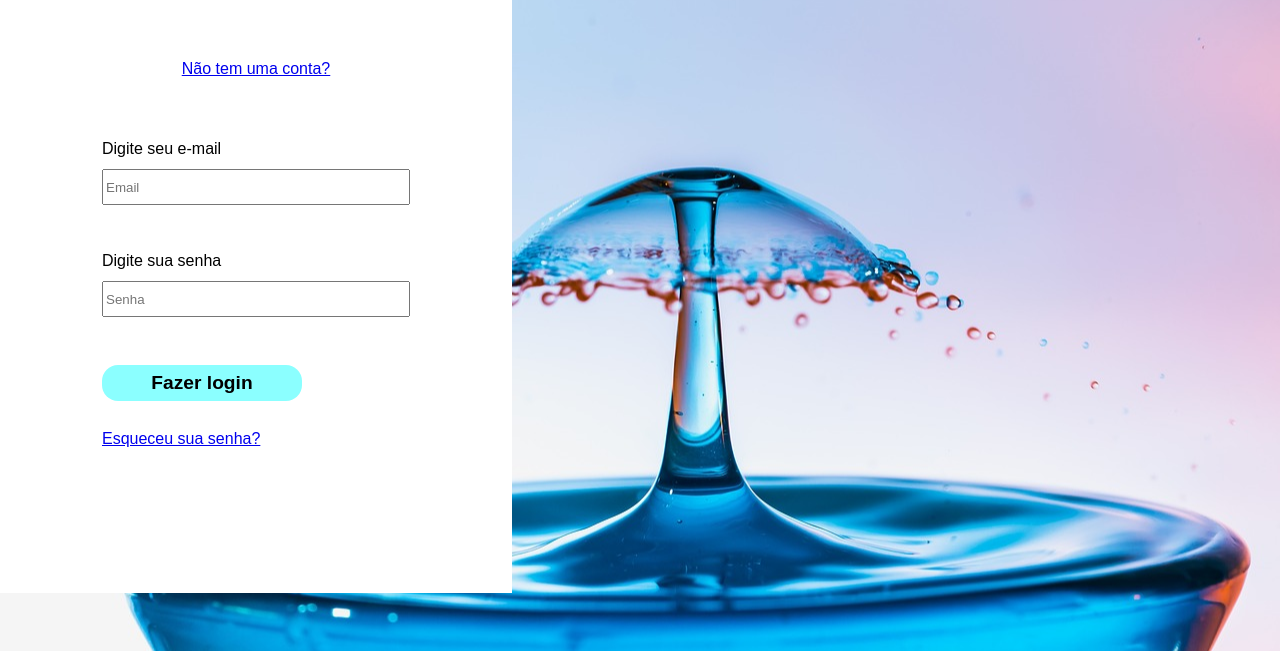
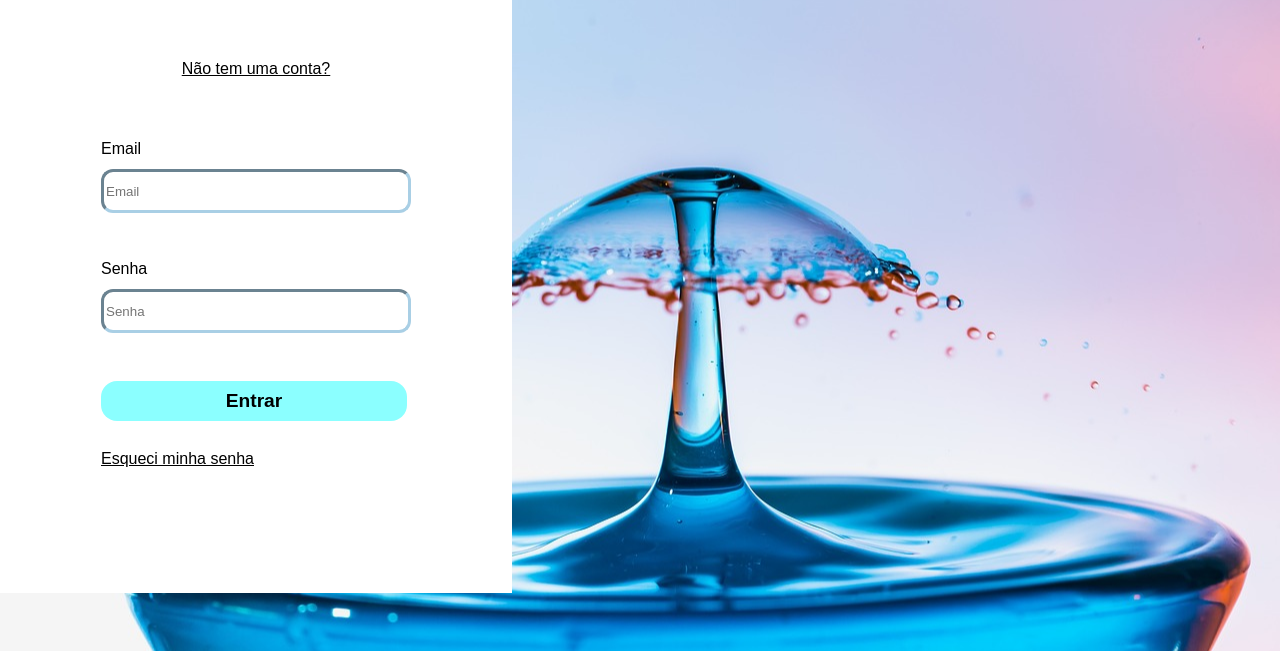
Before and after one commit to ElysonSales/Startup-AquaClean, a plain HTML site: page login.html in a window 1280 px wide. Shown: the part 149-800 px from the top of the page. Drawn offline with Linux system fonts and the light colour scheme.

Commit message:
modelo base login.

```diff
--- a/login.html
+++ b/login.html
@@ -7,7 +7,8 @@
 
     <link rel="stylesheet" href="./src/styles/reset.css" />
     <link rel="stylesheet" href="./src/styles/vars.css" />
-    <link rel="stylesheet" href="./src/styles/style.css" />
+    <link rel="stylesheet" href="./src/styles/main.css">
+    <link rel="stylesheet" href="./src/styles/login.css" />
 
     <link
       rel="stylesheet"
@@ -32,11 +33,11 @@
       <section class="entrada">
         <div class="entrada-content">
           <form action="script.js" method="post">
-            <label for="mail">Digite seu e-mail</label>
+            <label for="mail">Email</label>
             <p></p>
             <input type="email" id="mail" name="mail" placeholder="Email" />
             <p class="espaco"></p>
-            <label for="senha">Digite sua senha</label>
+            <label for="senha">Senha</label>
             <p></p>
             <input
               type="password"
@@ -45,10 +46,10 @@
               placeholder="Senha"
             />
             <p id="space-button"></p>
-            <input type="submit" value="Fazer login" class="input-button" />
+            <input type="submit" value="Entrar" class="input-button" />
             <p></p>
             <span class="forgot-password">
-              <a href="#">Esqueceu sua senha?</a>
+              <a href="#">Esqueci minha senha</a>
             </span>
           </form>
         </div>
--- a/src/styles/style.css
+++ b/src/styles/login.css
@@ -1,14 +1,3 @@
-body {
-  background-image: url("img1.jpg");
-  background-repeat: no-repeat;
-  background-attachment: fixed;
-  background-size: cover;
-  background-position: center;
-  background-color: #ffffff;
-
-  color: #000;
-}
-
 .login {
   width: 30rem;
   height: 44.4rem;
@@ -37,14 +26,20 @@ body {
 
 #mail {
   width: 300px;
-  height: 30px;
+  height: 36px;
   margin-top: 12px;
+  border-radius: 12px;
+  border-width: 3px;
+  border-color: #a9cfe5;
 }
 
 #senha {
   width: 300px;
-  height: 30px;
+  height: 36px;
   margin-top: 12px;
+  border-radius: 12px;
+  border-width: 3px;
+  border-color: #a9cfe5;
 }
 
 .entrada .entrada-content .espaco {
@@ -56,8 +51,8 @@ body {
 }
 
 .input-button {
-  width: 200px;
-  height: 36px;
+  width: 306px;
+  height: 40px;
   color: #000;
   background-color: #8bffff;
   border: 6px;
@@ -69,5 +64,10 @@ body {
   margin-bottom: 30px;
 }
 
-.entrada .entrada-content .forgot-password {
+.login .no-account a {
+  color: #000;
 }
+
+.login .entrada .entrada-content .forgot-password a {
+  color: #000;
+}
--- /dev/null
+++ b/src/styles/main.css
@@ -0,0 +1,10 @@
+body {
+    background-image: url("img1.jpg");
+    background-repeat: no-repeat;
+    background-attachment: fixed;
+    background-size: cover;
+    background-position: center;
+    background-color: #ffffff;
+
+    color: #000;
+  }
```
Also changed, not shown: src/styles/style1.css (deleted, +0 -31 lines).
